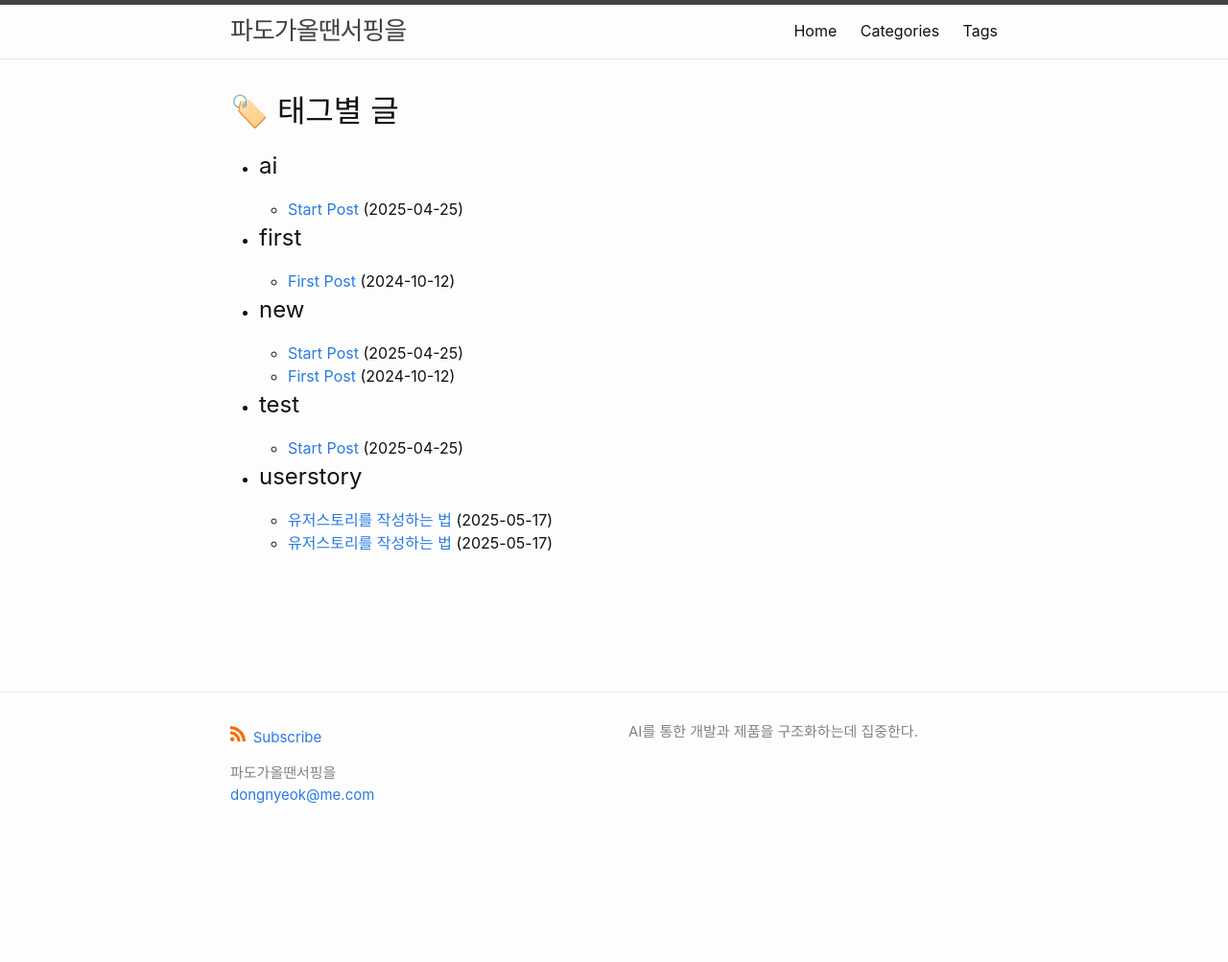
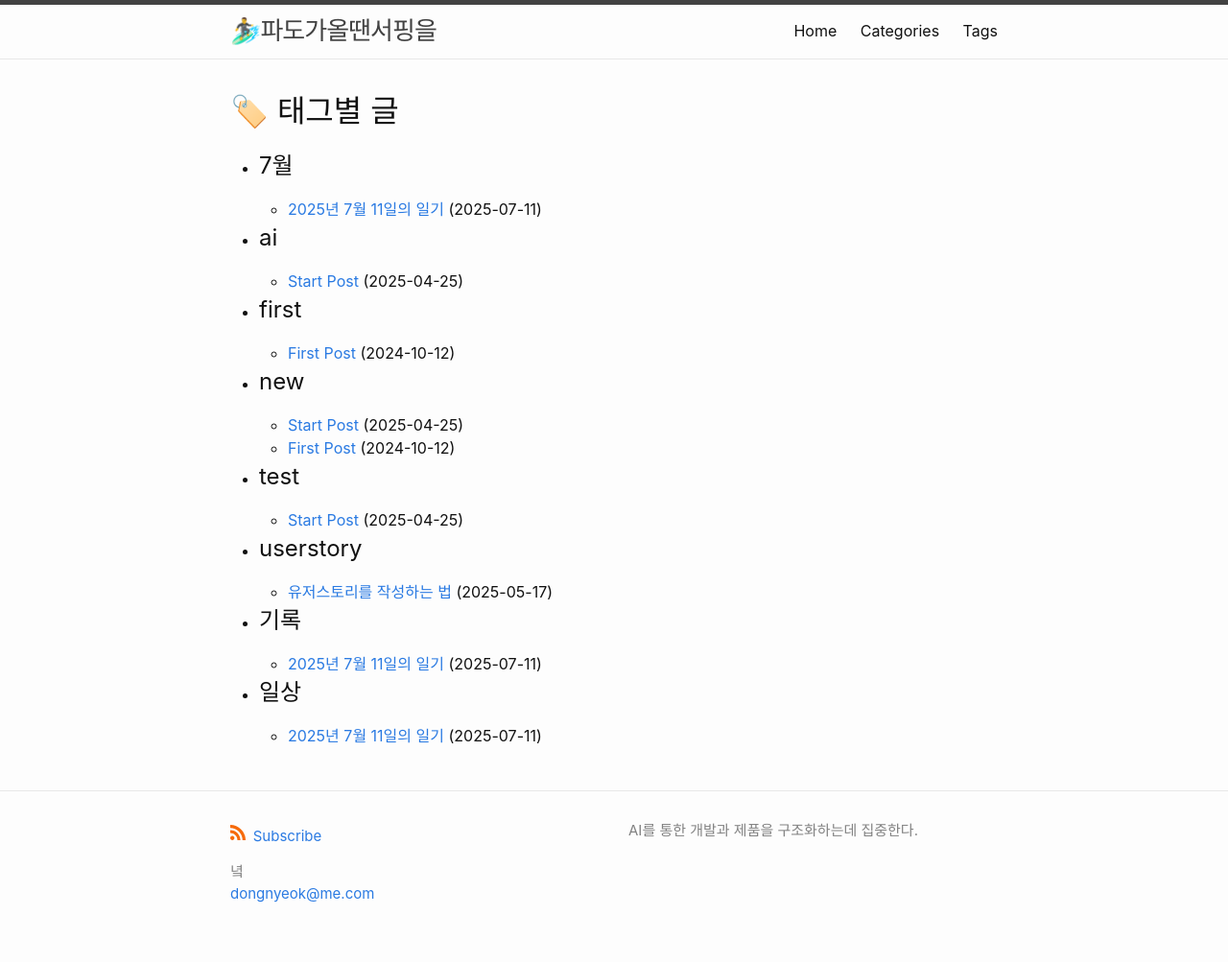
Before and after one commit to jeongdongnyeok/jeongdongnyeok.github.io, a Jekyll site: the page built from tags.html, in a window 1280 px wide. Shown: the whole page at 96% size. Built offline with Jekyll 4.4.1, drawn with Linux system fonts in a browser that asks for light colours; before the commit the page ends 900 px from its top, so only the background shows below that.

Commit message:
fix : 날짜 표기 오류 해결 및 새 일기 포스팅 추가

```diff
--- a/_config.yml
+++ b/_config.yml
@@ -1,6 +1,6 @@
-title: "파도가올땐서핑을"
+title: "🏄‍♂️파도가올땐서핑을"
 author:
-  name: 파도가올땐서핑을
+  name: 녘
   email: dongnyeok@me.com
 
 # The `>` after `description:` means to ignore line-breaks until next key.
--- /dev/null
+++ b/_posts/2025-07-11-diary.md
@@ -0,0 +1,12 @@
+---
+title: "2025년 7월 11일의 일기"
+date: 2025-07-11 12:23:36 +0900
+categories: [diary]
+tags: [일상, 기록, 7월]
+---
+
+오늘은 2025년 7월 11일, 평범하지만 소중한 하루를 기록합니다.
+
+아침부터 상쾌한 기운이 느껴졌고, 새로운 목표를 세우며 하루를 시작했습니다. 작은 일상 속에서 감사함을 느끼며, 앞으로도 꾸준히 기록을 남기고자 합니다.
+
+오늘의 다짐: 매일을 소중하게, 그리고 즐겁게 살아가자!
```
Also changed, not shown: _posts/2025-05-17-new-post.md (deleted, +0 -13 lines), apple-touch-icon.png (added), 13 other files.
